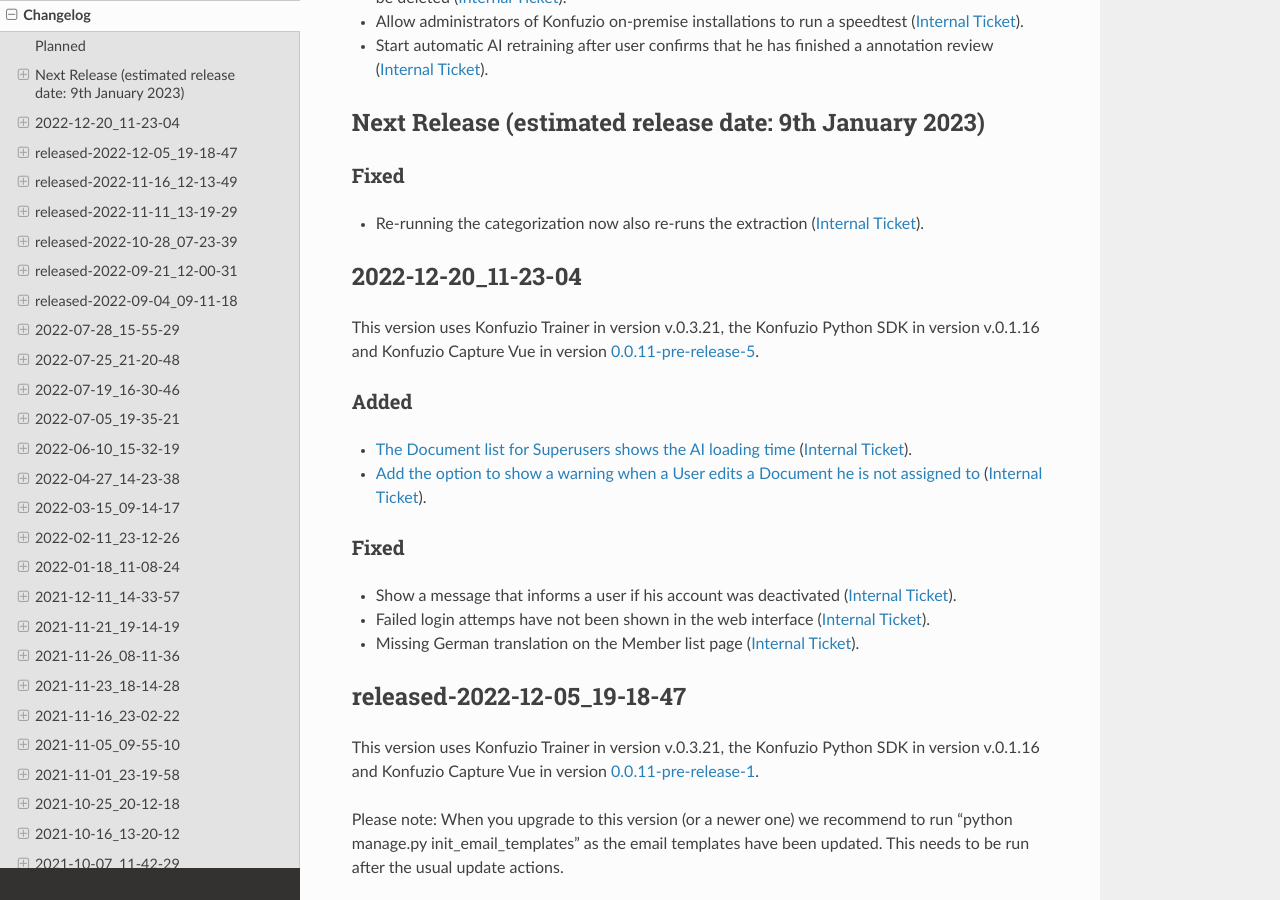
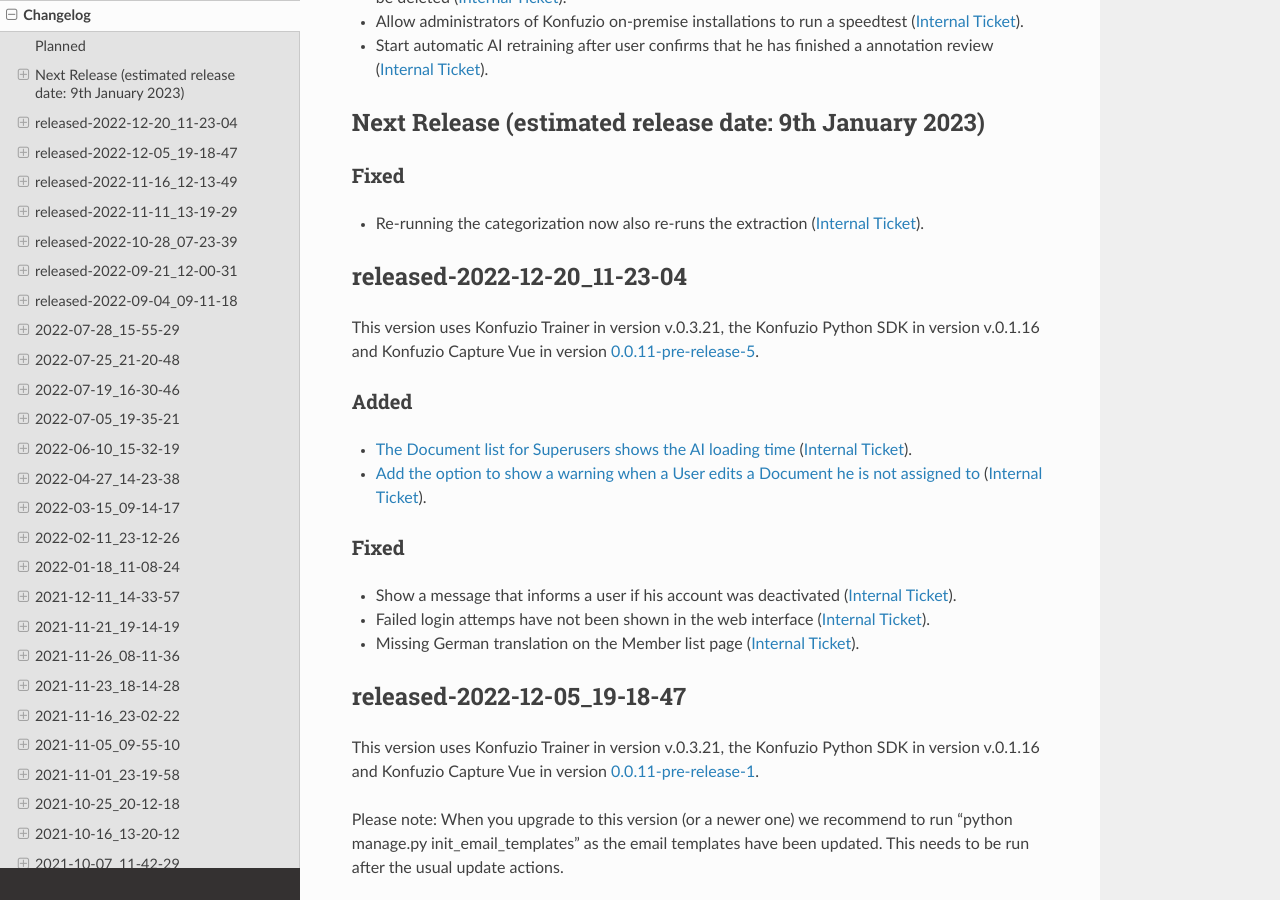
Before and after one commit to konfuzio-ai/konfuzio-sdk, a Sphinx documentation site: the page built from docs/web/changelog_app.md, in a window 1280 px wide and 900 px high, scrolled down 878 px. Built offline with Sphinx 7.4.7 and the Read the Docs theme 2.0.0, drawn with Linux system fonts in a browser that asks for light colours; pages that are not in the unit, such as notebooks, are missing from menus.

Commit message:
Update changelog_app.md

```diff
--- a/docs/web/changelog_app.md
+++ b/docs/web/changelog_app.md
@@ -43,7 +43,7 @@
 ### Fixed
 - Re-running the categorization now also re-runs the extraction ([Internal Ticket](https://git.konfuzio.com/konfuzio/objectives/-/issues/10355)).
 
-## 2022-12-20_11-23-04
+## released-2022-12-20_11-23-04
 
 This version uses Konfuzio Trainer in version v.0.3.21, the Konfuzio Python SDK in version v.0.1.16 and Konfuzio Capture Vue in version [0.0.11-pre-release-5](https://github.com/konfuzio-ai/konfuzio-capture-vue/releases/).
 
```
